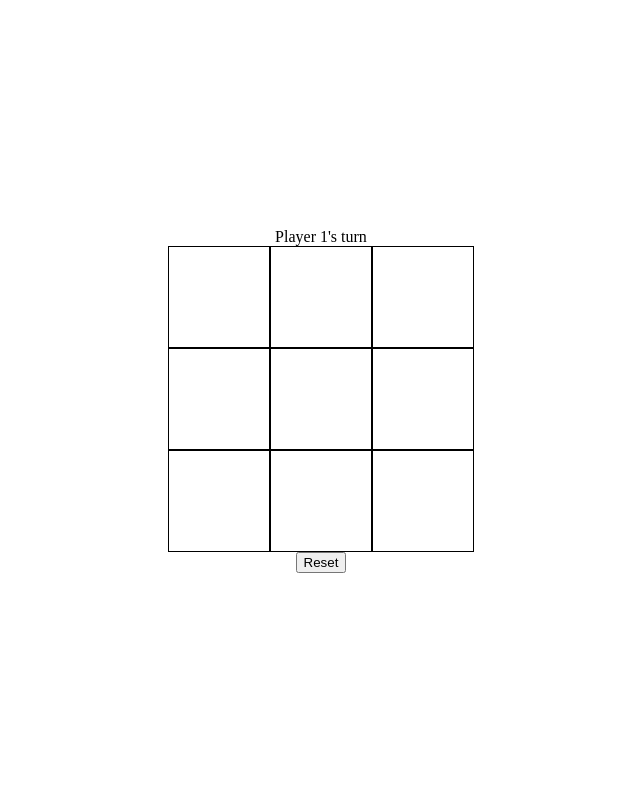
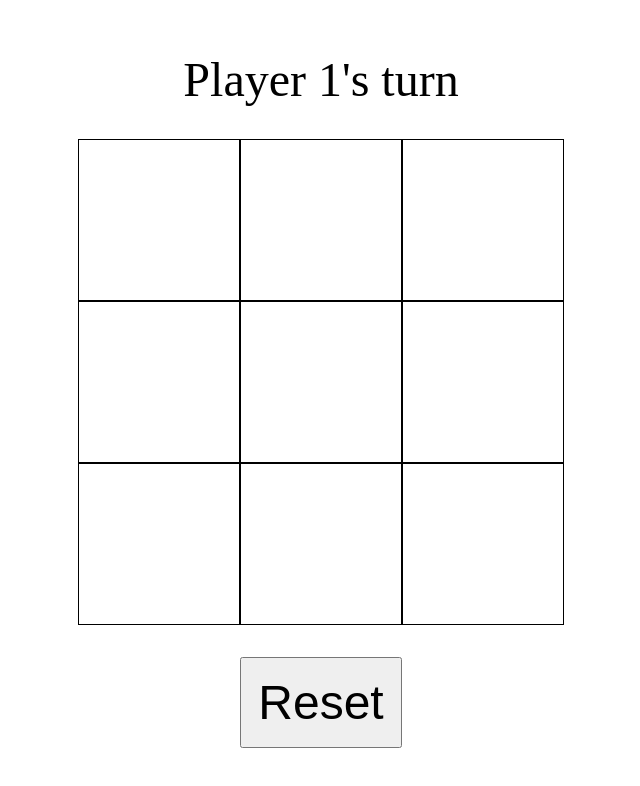
Before and after one commit to zac-march/tictactoe, a plain HTML site: page index.html in a window 1280 px wide. Shown: the whole page, without its empty margins (319-959 px from the left). Drawn offline with Linux system fonts and the light colour scheme.

Commit message:
Add game UI

```diff
--- a/index.html
+++ b/index.html
@@ -9,7 +9,7 @@
     <link rel="stylesheet" href="style.css" />
   </head>
   <body>
-    <div class="info">text</div>
+    <h1 class="info">text</h1>
     <div class="gameboard"></div>
     <button class="reset">Reset</button>
   </body>
--- a/script.js
+++ b/script.js
@@ -8,11 +8,17 @@ const displayController = (() => {
     for (let rowIdx = 0; rowIdx < boardArray.length; rowIdx++) {
       for (let cellIdx = 0; cellIdx < boardArray[rowIdx].length; cellIdx++) {
         let marker = getMarker(boardArray, rowIdx, cellIdx);
+
         const cell = document.createElement("div");
         cell.setAttribute("data-row", rowIdx);
         cell.setAttribute("data-cell", cellIdx);
-        cell.textContent = marker;
         cell.classList.add("cell");
+
+        const cellContent = document.createElement("p");
+        cellContent.classList.add("cell-content");
+        cellContent.textContent = marker;
+
+        cell.appendChild(cellContent);
         gameBoardDiv.appendChild(cell);
       }
     }
--- a/style.css
+++ b/style.css
@@ -17,14 +17,32 @@ body {
 }
 
 .cell {
-  width: 100px;
-  height: 100px;
+  width: 10rem;
+  height: 10rem;
   border: 1px solid black;
-  text-align: center;
-  line-height: 100px;
+  display: flex;
+  align-items: center;
+  justify-content: center;
   font-size: 48px;
   cursor: pointer;
 }
+
+.cell-content {
+  margin: 0;
+  font-size: 6rem;
+}
+
 .cell:hover {
   background-color: rgba(255, 228, 196, 0.2);
 }
+
+.info {
+  font-size: 3rem;
+  font-weight: 100;
+}
+
+.reset {
+  font-size: 3rem;
+  margin: 2rem;
+  padding: 1rem;
+}
```
